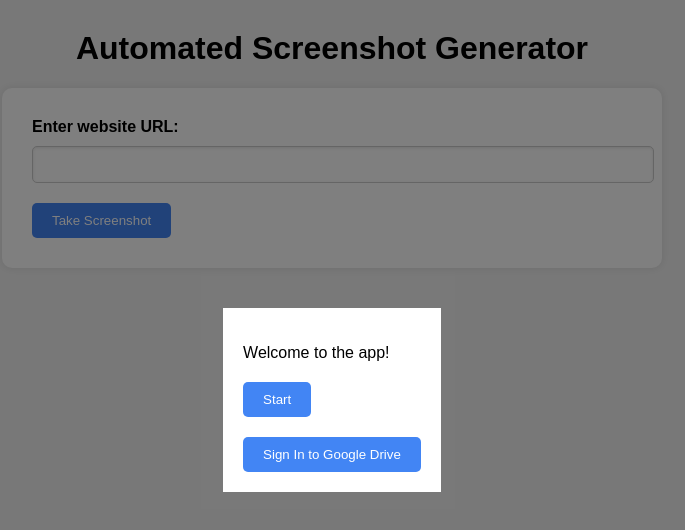
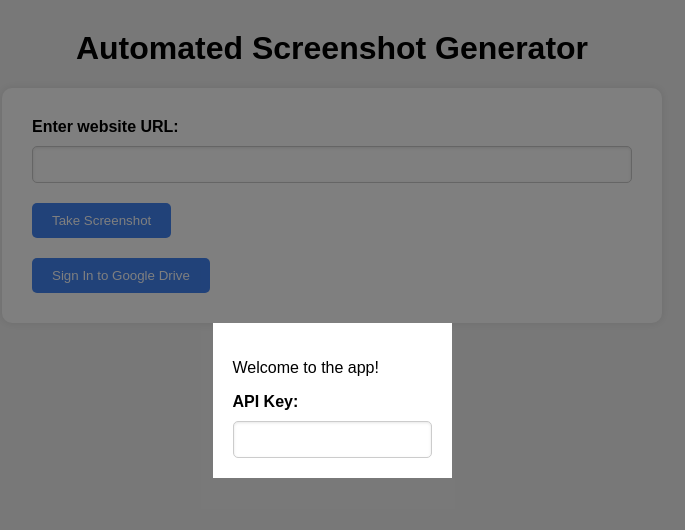
Before and after one commit to Yeshey/Automated-screenshot-generator-React, a React (Create React App) app: page / in a window 1280 px wide. Shown: the top 530 px of the page, without its empty margins (308-993 px from the left). Built offline with nearby package versions, Linux system fonts and the light colour scheme.

Commit message:
Overlay asking for api key

```diff
--- a/src/App.css
+++ b/src/App.css
@@ -24,7 +24,9 @@ label {
 }
 
 input[type="text"] {
+  box-sizing: border-box;
   width: 100%;
+  margin: 0px;
   padding: 10px;
   border-radius: 5px;
   border: 1px solid #ccc;
--- a/src/App.js
+++ b/src/App.js
@@ -23,6 +23,9 @@ function App() {
         <label htmlFor="link-input">Enter website URL:</label>
         <input type="text" id="link-input" name="link-input" /><br />
         <button type="button" onClick={takeScreenshot}>Take Screenshot</button>
+        <button type="button" onClick={signIn}>
+            Sign In to Google Drive
+        </button>
       </form>
     </div>
   );
@@ -32,6 +35,8 @@ function takeScreenshot() {
   // Your code for taking screenshot goes here
 }
 
-
+function signIn() {
+  // Your code for signing in to Google Drive goes here
+}
 
 export default App;
--- a/src/Overlay.js
+++ b/src/Overlay.js
@@ -1,22 +1,42 @@
-import React from "react";
+import React, { useState } from "react";
 import "./Overlay.css";
 
 function Overlay({ showOverlay, handleButtonClick }) {
+  const [apiKey, setApiKey] = useState("");
+
+  const handleInputChange = (e) => {
+    setApiKey(e.target.value);
+  };
+
+  const handleContinueClick = () => {
+    // Do some API key validation here
+    handleButtonClick();
+  };
+
   return (
     showOverlay && (
       <div className="overlay">
         <div className="overlay-content">
           <p>Welcome to the app!</p>
-          <button onClick={handleButtonClick}>Start</button>
-          <button type="button" onClick={signIn}>Sign In to Google Drive</button>
+          <div className="input-container">
+            <label htmlFor="api-key">API Key:</label>
+            <input
+              className="overlay-input"
+              type="text"
+              id="api-key"
+              value={apiKey}
+              onChange={handleInputChange}
+            />
+          </div>
+          {apiKey && (
+            <button onClick={handleContinueClick}>Continue</button>
+          )}
         </div>
       </div>
     )
   );
 }
 
-function signIn() {
-  // Your code for signing in to Google Drive goes here
-}
+
 
 export default Overlay;
```
Also changed, not shown: src/Overlay.css (line endings or trailing spaces).
